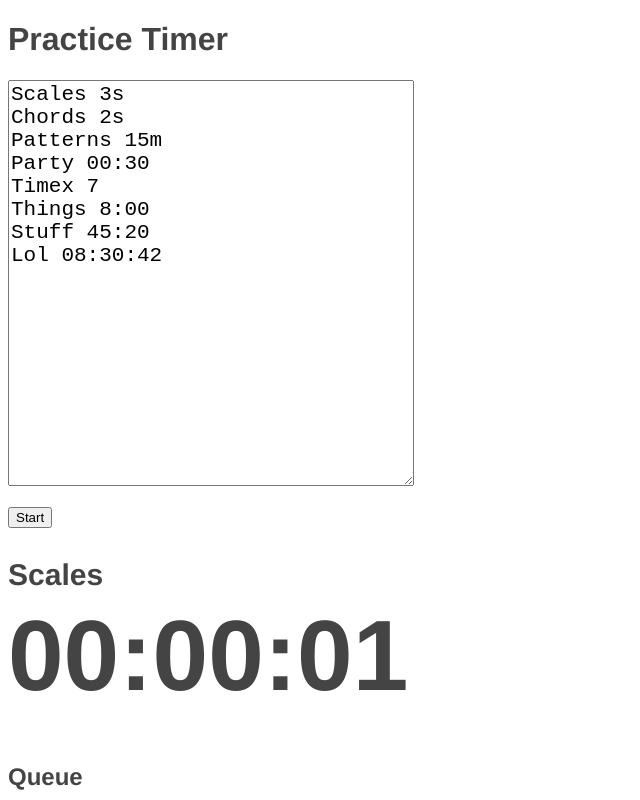
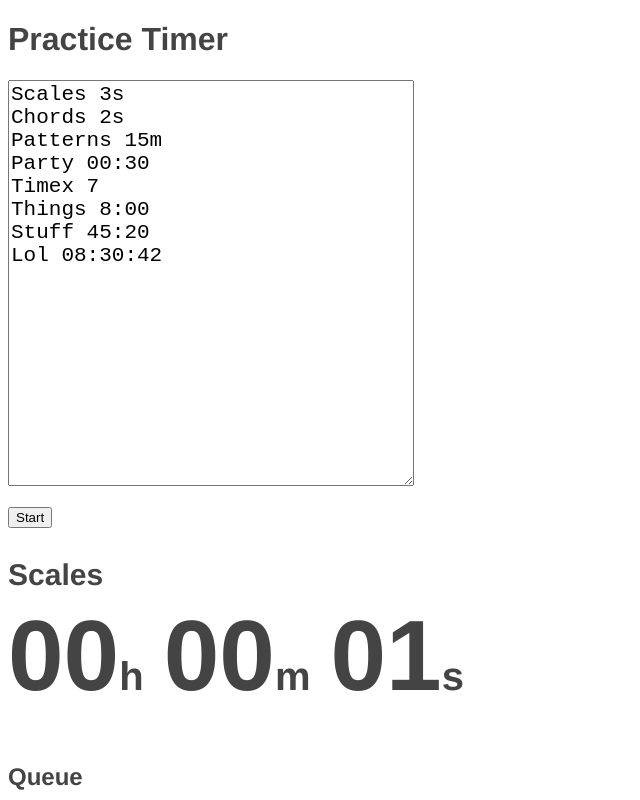
Before and after one commit to sebpearce/practice-timer, a website with bundled scripts: page index.html in a window 1280 px wide. Both pictures are taken after a click on the button "Start". Shown: the top 800 px of the page, without its empty margins (0-640 px from the left). Built offline with nearby package versions, Linux system fonts and the light colour scheme.

Commit message:
Change separator to h/m/s; add todos

```diff
--- a/bundle.js
+++ b/bundle.js
@@ -60,9 +60,18 @@
 
 	function _interopRequireDefault(obj) { return obj && obj.__esModule ? obj : { default: obj }; }
 
-	(function () {
-	  // put code in here when finished
-	})();
+	/* TODO:
+	 *
+	 * - Total time display (both total time under queue and total time remaining countdown)
+	 * - Skip button to skip current stage
+	 * - Pause functionality
+	 * - Local storage to remember textarea data
+	 * - Beautify CSS
+	 * - Keyboard shortcuts
+	 * - "Time since finished" functionality/display
+	 * - Volume control (just use [audio element].volume)
+	 * - Don't show hour display if all timers in queue are below 60 min
+	 */
 
 	function l(x) {
 	  if (typeof x != 'string' && typeof x != 'number') {
@@ -362,7 +371,7 @@
 
 
 	// module
-	exports.push([module.id, "body {\n  color: #444;\n  font-family: 'Helvetica Neue', 'Helvetica', 'Arial', sans-serif; }\n\n.inputbox {\n  display: block;\n  font-size: 21px;\n  height: 400px;\n  margin: 0 0 1em 0;\n  width: 400px; }\n\n.-running {\n  color: red; }\n\n.queue-row {\n  font-size: 20px; }\n\n.queue-row-activity,\n.queue-row-period {\n  display: inline-block; }\n\n.queue-row-activity {\n  width: 200px; }\n\n.queue-row-period {\n  width: 100px; }\n\n.timer-display-container {\n  padding: 30px 0; }\n\n.timer-display {\n  display: none;\n  font-size: 100px;\n  font-weight: bold; }\n\n.timer-display-separator:after {\n  content: ':'; }\n\n.timer-display-activity {\n  display: block;\n  font-size: 30px;\n  height: 40px; }\n", ""]);
+	exports.push([module.id, "body {\n  color: #444;\n  font-family: 'Helvetica Neue', 'Helvetica', 'Arial', sans-serif; }\n\n.inputbox {\n  display: block;\n  font-size: 21px;\n  height: 400px;\n  margin: 0 0 1em 0;\n  width: 400px; }\n\n.-running {\n  color: red; }\n\n.queue-row {\n  font-size: 20px; }\n\n.queue-row-activity,\n.queue-row-period {\n  display: inline-block; }\n\n.queue-row-activity {\n  width: 200px; }\n\n.queue-row-period {\n  width: 100px; }\n\n.timer-display-container {\n  padding: 30px 0; }\n\n.timer-display {\n  display: none;\n  font-size: 100px;\n  font-weight: bold; }\n\n.timer-display-separator {\n  font-size: 40px;\n  padding-right: 20px; }\n\n.timer-display-activity {\n  display: block;\n  font-size: 30px;\n  height: 40px; }\n", ""]);
 
 	// exports
 
--- a/es6/main.js
+++ b/es6/main.js
@@ -1,6 +1,15 @@
-(function(){
-  // put code in here when finished
-})();
+/* TODO:
+ *
+ * - Total time display (both total time under queue and total time remaining countdown)
+ * - Skip button to skip current stage
+ * - Pause functionality
+ * - Local storage to remember textarea data
+ * - Beautify CSS
+ * - Keyboard shortcuts
+ * - "Time since finished" functionality/display
+ * - Volume control (just use [audio element].volume)
+ * - Don't show hour display if all timers in queue are below 60 min
+ */
 
 function l(x) {
   if (typeof(x) != 'string' && typeof(x) != 'number') {
--- a/index.html
+++ b/index.html
@@ -10,7 +10,7 @@
     <div class="timer-display-container">
       <div id="timer-display" class="timer-display">
         <span id="timer-display-activity" class="timer-display-activity"></span>
-        <span id="timer-display-hr" class="timer-display-hr">00</span><span class="timer-display-separator"></span><span id="timer-display-min" class="timer-display-min">00</span><span class="timer-display-separator"></span><span id="timer-display-sec" class="timer-display-sec">00</span>
+        <span id="timer-display-hr" class="timer-display-hr">00</span><span class="timer-display-separator">h</span><span id="timer-display-min" class="timer-display-min">00</span><span class="timer-display-separator">m</span><span id="timer-display-sec" class="timer-display-sec">00</span><span class="timer-display-separator">s</span>
       </div>
     </div>
     <div class="queue">
--- a/styles/main.scss
+++ b/styles/main.scss
@@ -45,8 +45,13 @@ body {
   font-weight: bold;
 }
 
+.timer-display-separator {
+  font-size: 40px;
+  padding-right: 20px;
+}
+
 .timer-display-separator:after {
-  content: ':';
+  // content: ':';
 }
 
 .timer-display-activity {
```
